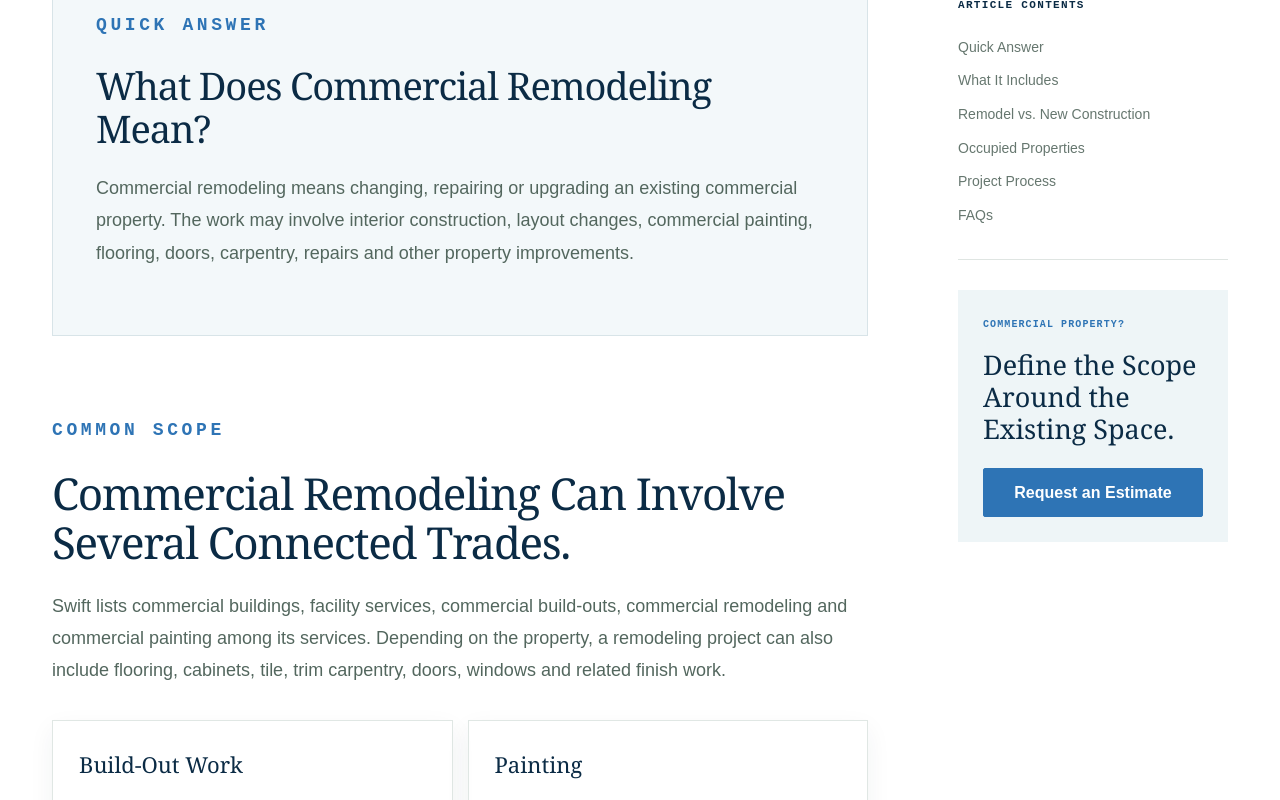
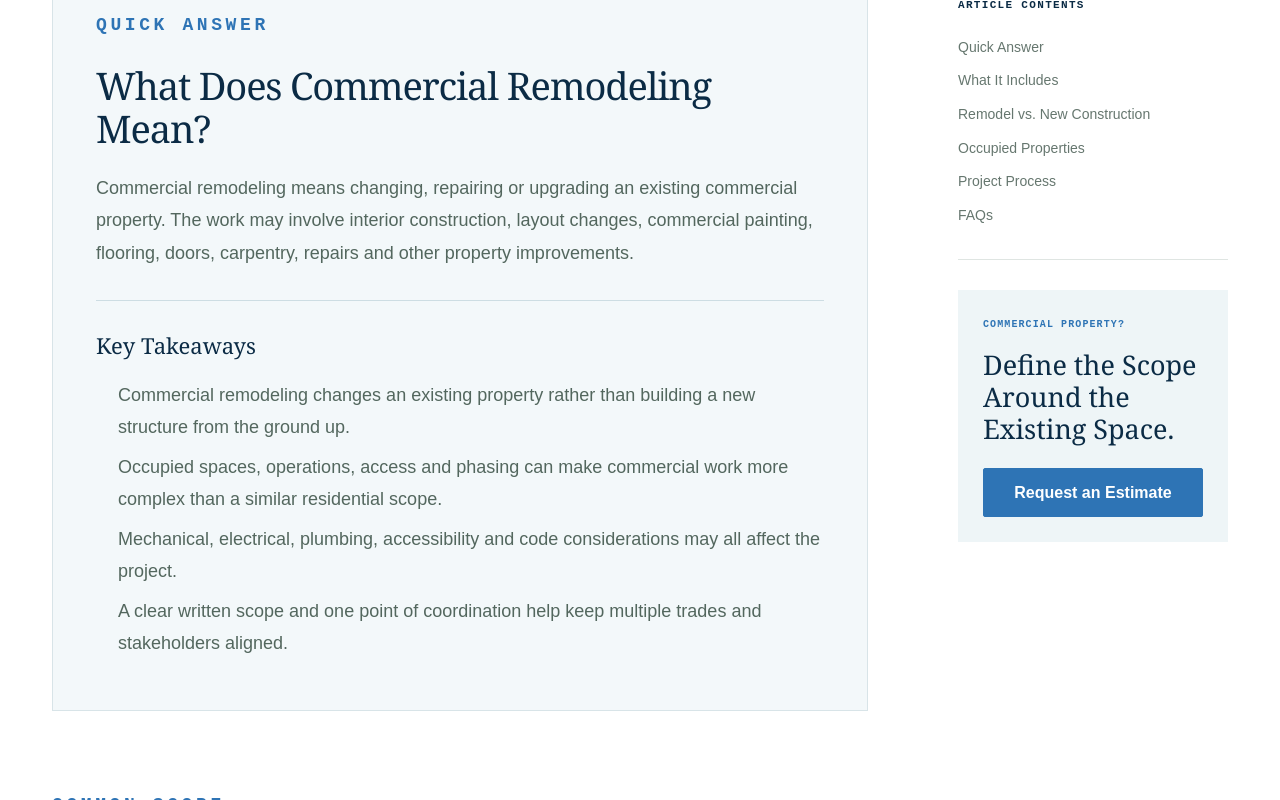
Before and after one commit to stylus1274/swift, a Next.js app: page /blog/what-is-commercial-remodeling in a window 1280 px wide. Shown: the part 1367-2167 px from the top of the page. Built offline with nearby package versions, Linux system fonts and the light colour scheme.

Commit message:
Add key takeaways to what-is-commercial-remodeling

```diff
--- a/app/blog/what-is-commercial-remodeling/page.tsx
+++ b/app/blog/what-is-commercial-remodeling/page.tsx
@@ -14,7 +14,17 @@ export default function Page(){return <main className="blog-page article-page"><
 <figure className="article-hero-image"><img src="/assets/commercial-office-reception.webp" alt="Finished modern office reception and commercial interior renovation"/><figcaption>Commercial remodeling can combine construction, painting and finish work inside an existing property.</figcaption></figure>
 <div className="article-shell"><aside className="article-sidebar"><div className="article-contents"><p>Article Contents</p><a href="#quick-answer">Quick Answer</a><a href="#included">What It Includes</a><a href="#new-construction">Remodel vs. New Construction</a><a href="#operations">Occupied Properties</a><a href="#process">Project Process</a><a href="#faqs">FAQs</a></div><div className="article-sidebar-cta"><p>Commercial Property?</p><h2>Define the Scope Around the Existing Space.</h2><a className="button blog-primary" href="/contact">Request an Estimate</a></div></aside>
 <article className="article-body">
-<section className="article-answer" id="quick-answer"><p className="eyebrow">QUICK ANSWER</p><h2>What Does Commercial Remodeling Mean?</h2><p>Commercial remodeling means changing, repairing or upgrading an existing commercial property. The work may involve interior construction, layout changes, commercial painting, flooring, doors, carpentry, repairs and other property improvements.</p></section>
+<section className="article-answer" id="quick-answer"><p className="eyebrow">QUICK ANSWER</p><h2>What Does Commercial Remodeling Mean?</h2><p>Commercial remodeling means changing, repairing or upgrading an existing commercial property. The work may involve interior construction, layout changes, commercial painting, flooring, doors, carpentry, repairs and other property improvements.</p>
+          <div className="article-takeaways">
+            <strong>Key Takeaways</strong>
+            <ul>
+              <li>Commercial remodeling changes an existing property rather than building a new structure from the ground up.</li>
+              <li>Occupied spaces, operations, access and phasing can make commercial work more complex than a similar residential scope.</li>
+              <li>Mechanical, electrical, plumbing, accessibility and code considerations may all affect the project.</li>
+              <li>A clear written scope and one point of coordination help keep multiple trades and stakeholders aligned.</li>
+            </ul>
+          </div>
+        </section>
 <section id="included"><p className="eyebrow">COMMON SCOPE</p><h2>Commercial Remodeling Can Involve Several Connected Trades.</h2><p>Swift lists commercial buildings, facility services, commercial build-outs, commercial remodeling and commercial painting among its services. Depending on the property, a remodeling project can also include flooring, cabinets, tile, trim carpentry, doors, windows and related finish work.</p><div className="article-factor-grid"><div><strong>Build-Out Work</strong><p>Interior construction and layout changes for the way a space needs to function.</p></div><div><strong>Painting</strong><p>Interior or exterior coatings coordinated with the larger improvement scope.</p></div><div><strong>Finish Work</strong><p>Flooring, doors, trim, cabinetry and other visible improvements.</p></div><div><strong>Repairs</strong><p>Correcting existing property issues before or during the renovation.</p></div></div></section>
 <section id="new-construction"><p className="eyebrow">REMODEL VS. NEW BUILD</p><h2>The Main Difference Is the Existing Building.</h2><p>New construction creates a new structure. Commercial remodeling starts with a building that is already there, which means the project has to account for existing walls, systems, finishes, access and property conditions.</p><p>That existing context can make planning especially important because the work may need to connect new improvements to older construction without disrupting areas that are staying in place.</p></section>
 <section id="operations"><p className="eyebrow">BUSINESS OPERATIONS</p><h2>Commercial Remodeling Often Has to Work Around People Using the Property.</h2><p>Swift&apos;s client discovery information says commercial customers most often contact the company for service issues, remodeling or property maintenance. For occupied properties, the plan should consider employees, tenants, customers, work zones and operating hours before the project begins.</p></section>
```
